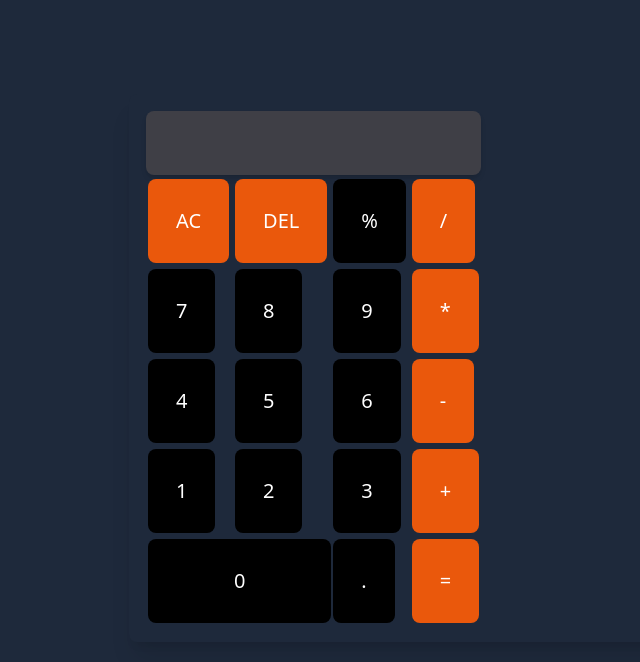
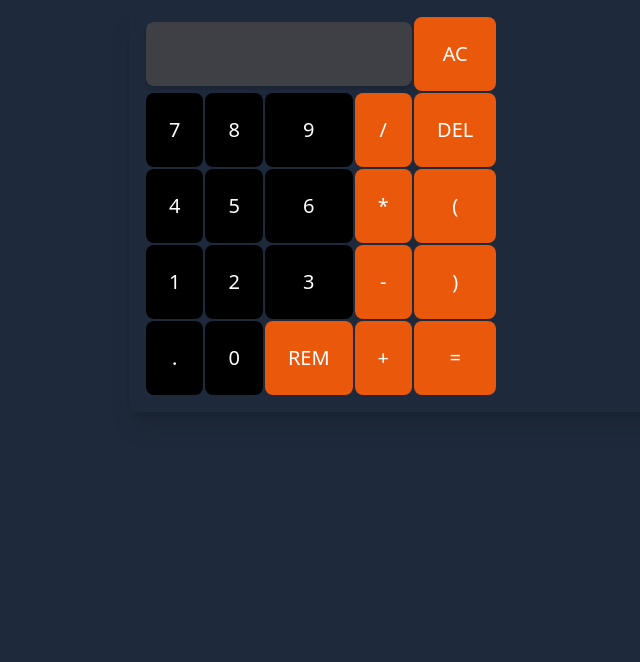
Before and after one commit to Mohit13333/tailwind-calculator, a website: page index.html in a window 1280 px wide. Shown: the whole page, without its empty margins (191-831 px from the left). Drawn offline with Linux system fonts and the light colour scheme.

Commit message:
Add files via upload

```diff
--- a/index.html
+++ b/index.html
@@ -14,7 +14,7 @@
         }
         @media (max-width: 768px) {
             .calc{
-                height: 91.8vh;
+                height: 91vh;
                 width: 100%;
                 display:flex;
                 align-items: flex-end;
@@ -36,42 +36,42 @@
         }
     </style>
 </head>
-<body class="bg-slate-800 h-[92vh] flex items-center justify-center">
+<body class="bg-slate-800 flex items-center justify-center">
     <div class="calculator-container bg-slate-800 p-4 rounded-lg shadow-xl flex flex-col justify-center overflow-hidden">
         <table class="calc w-full h-full grid grid-cols-4 gap-2">
             <tr>
                 <td colspan="4">
-                    <input id="display" type="text" class="w-full text-left bg-zinc-700 text-white p-4 rounded-lg shadow-md h-16 text-3xl" readonly />
+                    <input id="display" type="text" class=" w-full text-left bg-zinc-700 text-white p-4 rounded-lg shadow-md h-16 text-3xl" readonly />
                 </td>
+                <td><input class="bg-orange-600 cursor-pointer p-[23px] w-full text-white rounded-lg text-xl" type="button" value="AC" id="clearDisplay" /></td>
             </tr>
             <tr>
-                <td><input class="bg-orange-600 cursor-pointer p-[28px] m-[2px] text-white rounded-lg text-xl" type="button" value="AC" id="clearDisplay" /></td>
-                <td><input class="bg-orange-600 cursor-pointer p-[28px] m-[2px] text-white rounded-lg text-xl" type="button" value="DEL" id="deleteDisplay" /></td>
-                <td><input class="bg-black cursor-pointer p-[28px] m-[2px] text-white rounded-lg text-xl" type="button" value="%" id="percentBtn" /></td>
-                <td><input class="bg-orange-600 cursor-pointer p-[28px] m-[2px] text-white rounded-lg text-xl" type="button" value="/" id="divideBtn" /></td>
+                <td><input class="bg-black cursor-pointer p-[23px] w-full text-white rounded-lg text-xl" type="button" value="7" id="sevenBtn" /></td>
+                <td><input class="bg-black cursor-pointer p-[23px] w-full text-white rounded-lg text-xl" type="button" value="8" id="eightBtn" /></td>
+                <td><input class="bg-black cursor-pointer p-[23px] w-full text-white rounded-lg text-xl" type="button" value="9" id="nineBtn" /></td>
+                <td><input class="bg-orange-600 cursor-pointer p-[23px] w-full text-white rounded-lg text-xl" type="button" value="/" id="divideBtn" /></td>
+                <td><input class="bg-orange-600 cursor-pointer p-[23px] w-full text-white rounded-lg text-xl" type="button" value="DEL" id="deleteDisplay" /></td>
             </tr>
             <tr>
-                <td><input class="bg-black cursor-pointer p-[28px] m-[2px] text-white rounded-lg text-xl" type="button" value="7" id="sevenBtn" /></td>
-                <td><input class="bg-black cursor-pointer p-[28px] m-[2px] text-white rounded-lg text-xl" type="button" value="8" id="eightBtn" /></td>
-                <td><input class="bg-black cursor-pointer p-[28px] m-[2px] text-white rounded-lg text-xl" type="button" value="9" id="nineBtn" /></td>
-                <td><input class="bg-orange-600 cursor-pointer p-[28px] m-[2px] text-white rounded-lg text-xl" type="button" value="*" id="multiplyBtn" /></td>
+                <td><input class="bg-black cursor-pointer p-[23px] w-full text-white rounded-lg text-xl" type="button" value="4" id="fourBtn" /></td>
+                <td><input class="bg-black cursor-pointer p-[23px] w-full text-white rounded-lg text-xl" type="button" value="5" id="fiveBtn" /></td>
+                <td><input class="bg-black cursor-pointer p-[23px] w-full text-white rounded-lg text-xl" type="button" value="6" id="sixBtn" /></td>
+                <td><input class="bg-orange-600 cursor-pointer p-[23px] w-full text-white rounded-lg text-xl" type="button" value="*" id="multiplyBtn" /></td>
+                <td><input class="bg-orange-600 cursor-pointer p-[23px] w-full text-white rounded-lg text-xl" type="button" value="(" id="opbracket"></td>
             </tr>
             <tr>
-                <td><input class="bg-black cursor-pointer p-[28px] m-[2px] text-white rounded-lg text-xl" type="button" value="4" id="fourBtn" /></td>
-                <td><input class="bg-black cursor-pointer p-[28px] m-[2px] text-white rounded-lg text-xl" type="button" value="5" id="fiveBtn" /></td>
-                <td><input class="bg-black cursor-pointer p-[28px] m-[2px] text-white rounded-lg text-xl" type="button" value="6" id="sixBtn" /></td>
-                <td><input class="bg-orange-600 cursor-pointer p-[28px] m-[2px] text-white rounded-lg text-xl" type="button" value="-" id="subtractBtn" /></td>
+                <td><input class="bg-black cursor-pointer p-[23px] w-full text-white rounded-lg text-xl" type="button" value="1" id="oneBtn" /></td>
+                <td><input class="bg-black cursor-pointer p-[23px] w-full text-white rounded-lg text-xl" type="button" value="2" id="twoBtn" /></td>
+                <td><input class="bg-black cursor-pointer p-[23px] w-full text-white rounded-lg text-xl" type="button" value="3" id="threeBtn" /></td>
+                <td><input class="bg-orange-600 cursor-pointer p-[23px] w-full text-white rounded-lg text-xl" type="button" value="-" id="subtractBtn" /></td>
+                <td><input class="bg-orange-600 cursor-pointer p-[23px] w-full text-white rounded-lg text-xl" type="button" value=")" id="clbracket"></td>
             </tr>
             <tr>
-                <td><input class="bg-black cursor-pointer p-[28px] m-[2px] text-white rounded-lg text-xl" type="button" value="1" id="oneBtn" /></td>
-                <td><input class="bg-black cursor-pointer p-[28px] m-[2px] text-white rounded-lg text-xl" type="button" value="2" id="twoBtn" /></td>
-                <td><input class="bg-black cursor-pointer p-[28px] m-[2px] text-white rounded-lg text-xl" type="button" value="3" id="threeBtn" /></td>
-                <td><input class="bg-orange-600 cursor-pointer p-[28px] m-[2px] text-white rounded-lg text-xl" type="button" value="+" id="addBtn" /></td>
-            </tr>
-            <tr>
-                <td colspan="2"><input class="bg-black cursor-pointer w-full p-[28px] m-[2px] text-white rounded-lg text-xl" type="button" value="0" id="zeroBtn" /></td>
-                <td><input class="bg-black cursor-pointer p-[28px] m-[2px] text-white rounded-lg text-xl" type="button" value="." id="dotBtn" /></td>
-                <td><input class="bg-orange-600 cursor-pointer p-[28px] m-[2px] text-white rounded-lg text-xl" type="button" value="=" id="equalBtn" /></td>
+                <td><input class="bg-black cursor-pointer p-[23px] w-full text-white rounded-lg text-xl" type="button" value="." id="dotBtn" /></td>
+                <td><input class="bg-black cursor-pointer p-[23px] w-full text-white rounded-lg text-xl" type="button" value="0" id="zeroBtn" /></td>
+                <td><input class="bg-orange-600 cursor-pointer p-[23px] w-full text-white rounded-lg text-xl" type="button" value="REM" id="percentBtn" /></td>
+                <td><input class="bg-orange-600 cursor-pointer p-[23px] w-full text-white rounded-lg text-xl" type="button" value="+" id="addBtn" /></td>
+                <td><input class="bg-orange-600 cursor-pointer p-[23px] w-full text-white rounded-lg text-xl" type="button" value="=" id="equalBtn" /></td>
             </tr>
         </table>
     </div>
--- a/index.js
+++ b/index.js
@@ -19,6 +19,8 @@ const display = document.getElementById('display');
         document.getElementById('sevenBtn').addEventListener('click', () => appendToDisplay('7'));
         document.getElementById('eightBtn').addEventListener('click', () => appendToDisplay('8'));
         document.getElementById('nineBtn').addEventListener('click', () => appendToDisplay('9'));
+        document.getElementById('opbracket').addEventListener('click', () => appendToDisplay('('));
+        document.getElementById('clbracket').addEventListener('click', () => appendToDisplay(')'));
 
         function appendToDisplay(value) {
             display.value += value;
@@ -36,6 +38,6 @@ const display = document.getElementById('display');
             try {
                 display.value = eval(display.value);
             } catch (err) {
-
+                alert('Invalid operation');
             }
         }
```
Also changed, not shown: output.css.
